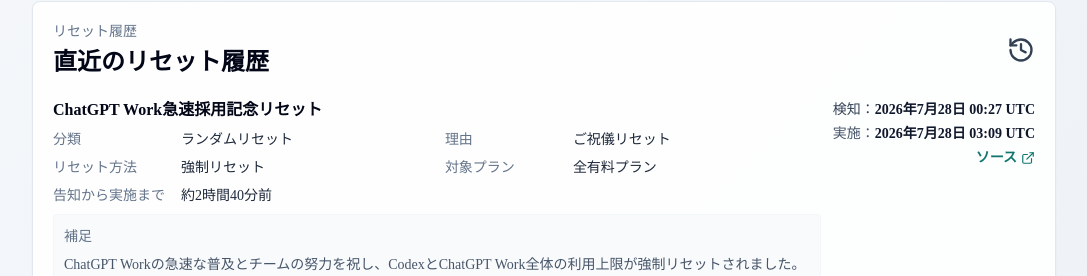
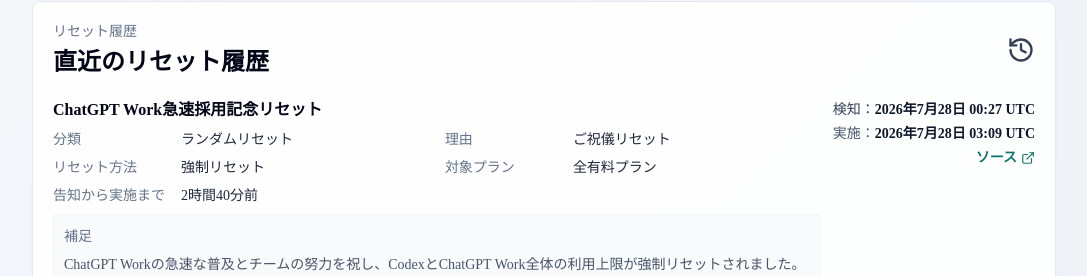
Before and after one commit to gussuri/codex-reset-observatory, a Next.js app: page / in a window 1280 px wide. Shown: the part 875-1151 px from the top of the page, without its empty margins (96-1183 px from the left). Built offline with nearby package versions, Linux system fonts and the light colour scheme; no server answers.

Commit message:
style(history): normalize noticeToExecution string to '2時間40分前' without '約'

```diff
--- a/data/resetHistory.ts
+++ b/data/resetHistory.ts
@@ -179,7 +179,7 @@ export const LOCAL_RESET_HISTORY: Array<WindowEventLike> = [
       reasonType: "ご祝儀リセット",
       resetMethod: "強制リセット",
       scope: "全有料プラン",
-      noticeToExecution: "約2時間40分前",
+      noticeToExecution: "2時間40分前",
       note: "ChatGPT Workの急速な普及とチームの努力を祝し、CodexとChatGPT Work全体の利用上限が強制リセットされました。",
     },
   },
```
